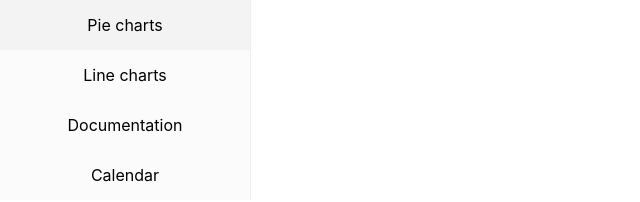
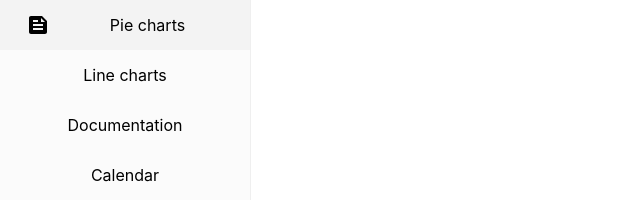
Before and after one commit to jbibbs3/SeniorSocial-FrontEnd, a React (Create React App) app: page / in a window 1280 px wide. Shown: the top 202 px of the page, without its empty margins (0-640 px from the left). Built offline with nearby package versions, Linux system fonts and the light colour scheme.

Commit message:
adds material icons

```diff
--- a/package.json
+++ b/package.json
@@ -3,6 +3,10 @@
   "version": "0.1.0",
   "private": true,
   "dependencies": {
+    "@emotion/react": "^11.11.0",
+    "@emotion/styled": "^11.11.0",
+    "@mui/icons-material": "^5.11.16",
+    "@mui/material": "^5.13.4",
     "@testing-library/jest-dom": "^5.16.5",
     "@testing-library/react": "^13.4.0",
     "@testing-library/user-event": "^13.5.0",
--- a/src/components/Sidebar/Sidebar.js
+++ b/src/components/Sidebar/Sidebar.js
@@ -1,10 +1,11 @@
 import React from "react";
 import { Sidebar, Menu, MenuItem, SubMenu } from "react-pro-sidebar";
+import FeedIcon from '@mui/icons-material/Feed';
 const SideBar = () => {
     return (
         <Sidebar>
             <Menu>
-                <MenuItem> Pie charts </MenuItem>
+                <MenuItem icon={ <FeedIcon/>}> Pie charts </MenuItem>
                 <MenuItem> Line charts </MenuItem>
                 <MenuItem> Documentation </MenuItem>
                 <MenuItem> Calendar </MenuItem>
```
Also changed, not shown: 1 other file (tests, documents, lock files or other folders).
